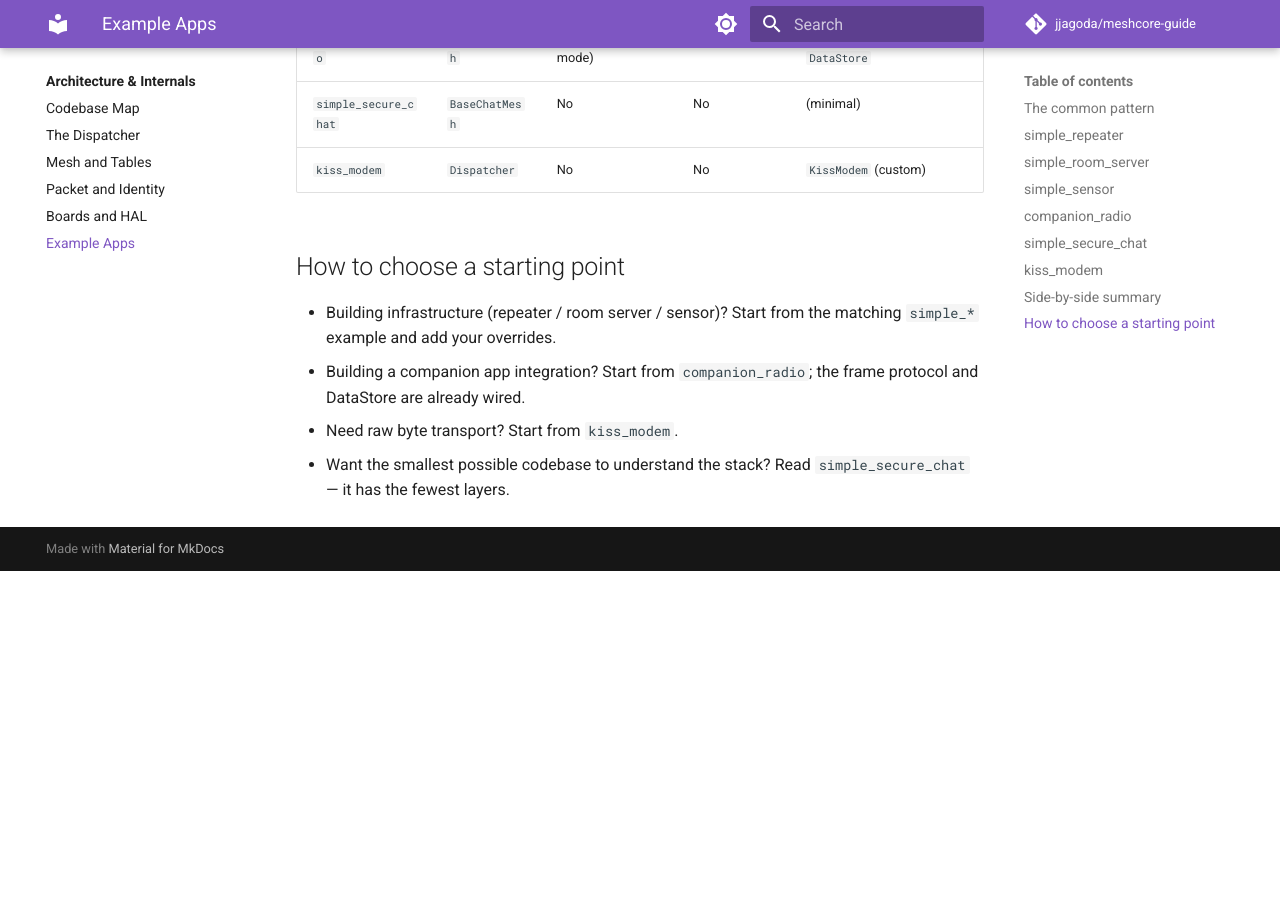
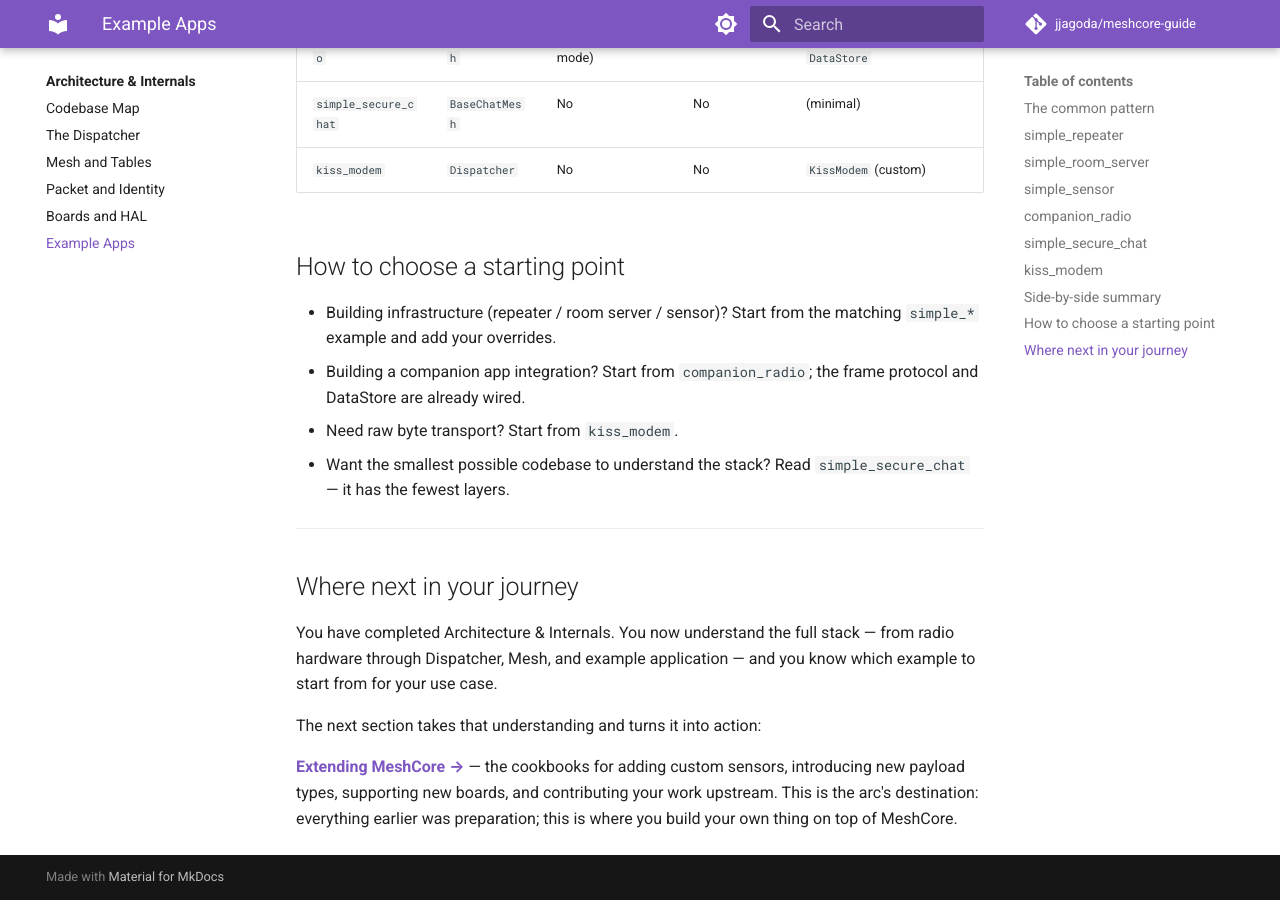
Before and after one commit to jagoda/meshcore-guide, an MkDocs documentation site: the page built from docs/internals/example-apps.md, in a window 1280 px wide and 900 px high, scrolled down 4867 px. Built offline with MkDocs 1.6.1 and Material for MkDocs 9.7.7, drawn with Linux system fonts in a browser that asks for light colours; comment, search, counter and statistics services are not loaded; before the commit the page ends 5438 px from its top, so only the background shows below that.

Commit message:
checkpoint: editorial arc — Internals section forward transitions to Extending
- internals/index.md: add forward pointer → Extending as the practical follow-on
- internals/example-apps.md: add "Where next in your journey" that frames Extending
  as the arc's destination ("everything earlier was preparation; this is where you
  build your own thing") — was ending with "how to choose a starting point" with
  no connection to the next section

```diff
--- a/docs/internals/example-apps.md
+++ b/docs/internals/example-apps.md
@@ -236,3 +236,19 @@ your own encryption/protocol above the Dispatcher layer.
 - Need raw byte transport? Start from `kiss_modem`.
 - Want the smallest possible codebase to understand the stack? Read
   `simple_secure_chat` — it has the fewest layers.
+
+---
+
+## Where next in your journey
+
+You have completed Architecture & Internals. You now understand the full stack —
+from radio hardware through Dispatcher, Mesh, and example application — and you
+know which example to start from for your use case.
+
+The next section takes that understanding and turns it into action:
+
+**[Extending MeshCore →](../extending/index.md)** — the cookbooks for adding
+custom sensors, introducing new payload types, supporting new boards, and
+contributing your work upstream. This is the arc's destination: everything
+earlier was preparation; this is where you build your own thing on top of
+MeshCore.
```
Also changed, not shown: docs/internals/index.md (+8 -0 lines).
